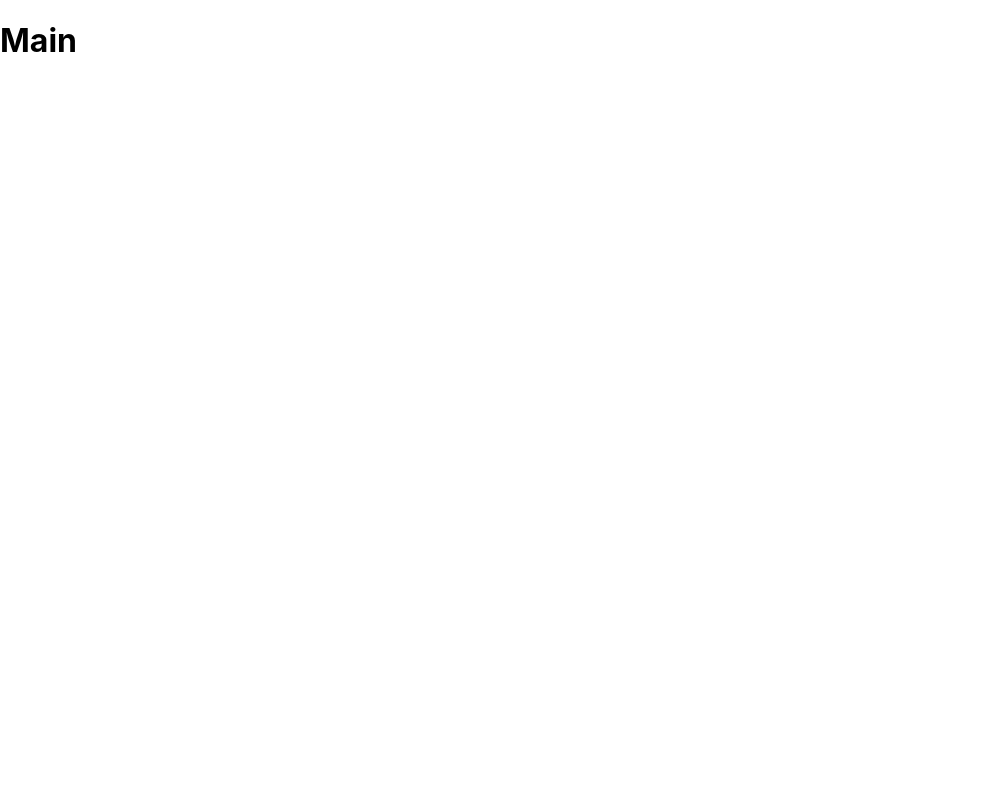
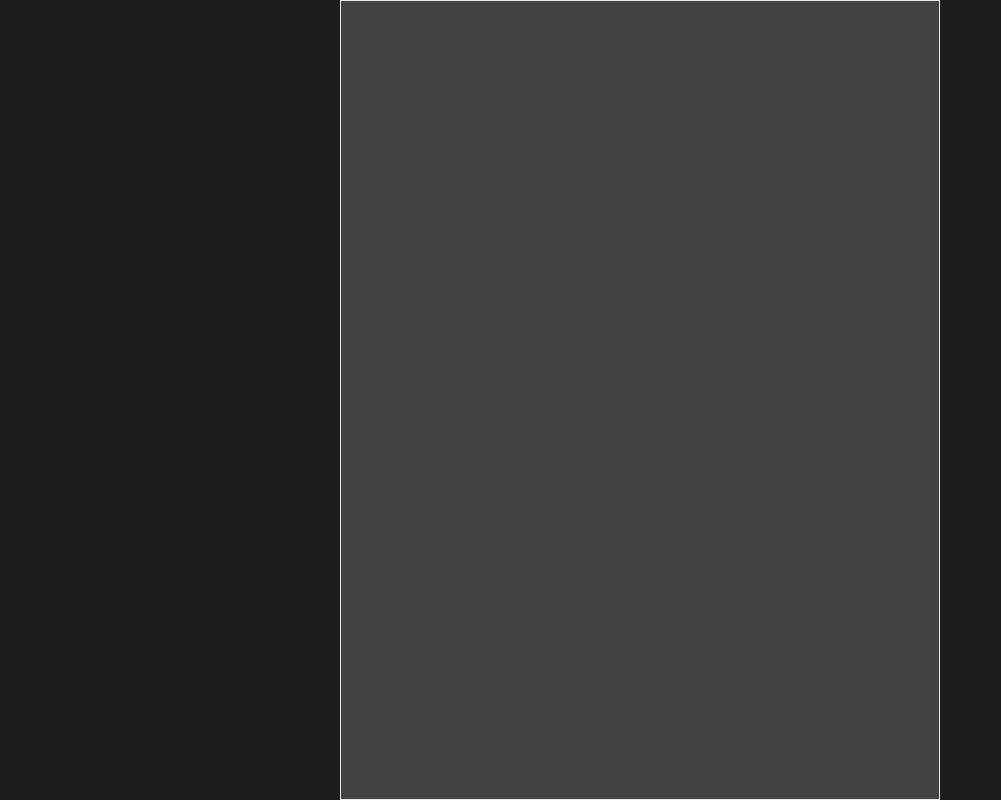
Before and after one commit to sena-22/portfolio, a React (Create React App) app: page / in a window 1280 px wide. Shown: the whole page, without its empty margins (0-1001 px from the left). Built offline with nearby package versions, Linux system fonts and the light colour scheme.

Commit message:
#3 main layout
#2 edit routing
#3 main -> home
#3 home layout
css reset

```diff
--- a/src/App.css
+++ b/src/App.css
@@ -0,0 +1,25 @@
+* {
+  margin: 0;
+  padding: 0;
+}
+
+ol,
+ul {
+  list-style: none;
+}
+
+a {
+  outline: 0;
+  text-decoration: none;
+}
+
+img {
+  border: 0;
+}
+
+body {
+  font: 17px/1.4 "orbitron";
+  /* line-height: 폰트 크기의 1.4배*/
+  letter-spacing: 1px;
+  color: #ddd;
+}
--- a/src/App.js
+++ b/src/App.js
@@ -1,7 +1,7 @@
 import "./App.css";
 import { Route, Routes } from "react-router-dom";
 
-import Main from "./pages/Main";
+import Home from "./pages/Home";
 import About from "./pages/About";
 import Project from "./pages/Project";
 import SingleProject from "./pages/Project";
@@ -11,7 +11,7 @@ function App() {
   return (
     <>
       <Routes>
-        <Route path="/" element={<Main />} />
+        <Route path="/" element={<Home />} />
         <Route path="/about" element={<About />} />
         <Route path="/project" element={<Project />} />
         <Route path="/project/:id" element={<SingleProject />} />
--- /dev/null
+++ b/src/pages/Home.jsx
@@ -0,0 +1,124 @@
+import styled from "styled-components";
+
+const Main = styled.main`
+  width: 100%;
+  height: 100%;
+  perspective: 1300px;
+  background-color: #1d1d1d;
+  position:fixed;
+`
+const Section = styled.section`
+  width:600px;
+  height:800px;
+  position:absolute;
+  top:50%;
+  left:50%;
+  margin-top: -400px;
+  margin-left: -300px;
+`
+const Article = styled.article`
+  width:100%;
+  height:100%;
+  position:absolute;
+  top:0px;
+  left:0px;
+      z-index: 2;
+
+  h1 {
+    position:absolute;
+    left:0px;
+    top:0px;
+    font-size: 30px;
+    transition: all 0.5s;
+    opacity: 0;
+
+    &::after {
+      width: 100%;
+      height: 3px;
+      position: absolute;
+      left: 0;
+      background-color: transparent;
+      transition: all 0.25s;
+      content: "";
+      z-index:1;
+    }
+
+    &::after {
+      bottom: 0;
+      transform: translate(0, 100%);
+    }
+  }
+
+:hover h1{
+  color: #fff;
+     top:-75px;
+         opacity: 1;
+
+  &::before,
+  &::after {
+    background: pink;
+    transform: translate(0, 0);
+  }
+}
+
+  .inner {
+    width: 100%;
+    height: 100%;
+  }
+
+  .inner > div {
+    width: 100%;
+    height:100%;
+    border:1px solid rgba(255,255,255,0.5);
+    box-sizing: border-box;
+    background:rgba(255,255,255,0.06);
+    padding: 50px;
+    position: relative;
+    opacity: 0.8;
+    overflow: hidden;
+    cursor: pointer;
+    transition:all 0.5s;
+    :hover {
+      background: rgba(255,255,255,0.15);
+      transform: scale(1.03);
+      opacity: 1;
+    }
+  }
+`
+const Home = () => {
+  return (
+    <>
+      <Main>
+        <Section>
+          <Article className="box1">
+            <h1>Profile</h1>
+            <div className="inner">
+              <div></div>
+            </div>
+          </Article>
+          <Article className="box2">
+            <h1>Stack</h1>
+            <div className="inner">
+              <div></div>
+            </div>
+          </Article>
+          <Article claclassNamess="box3">
+            <h1>Project</h1>
+            <div className="inner">
+              <div></div>
+            </div>
+          </Article>
+          <Article claclassNamess="box4">
+            <h1>Contact</h1>
+            <div className="inner">
+              <div></div>
+            </div>
+          </Article>
+        </Section>
+      </Main>
+
+    </>
+  );
+};
+
+export default Home;
--- a/src/pages/Main.jsx
+++ /dev/null
@@ -1,10 +0,0 @@
-const Main = () => {
-  return (
-    <>
-      <h1>Main</h1>
-
-    </>
-  );
-};
-
-export default Main;
```
